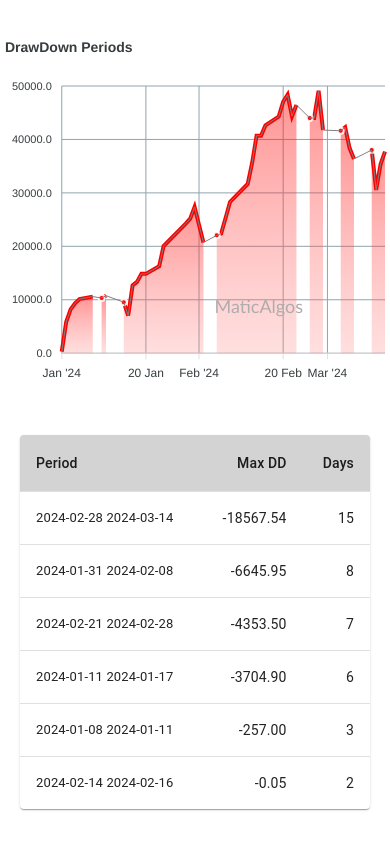
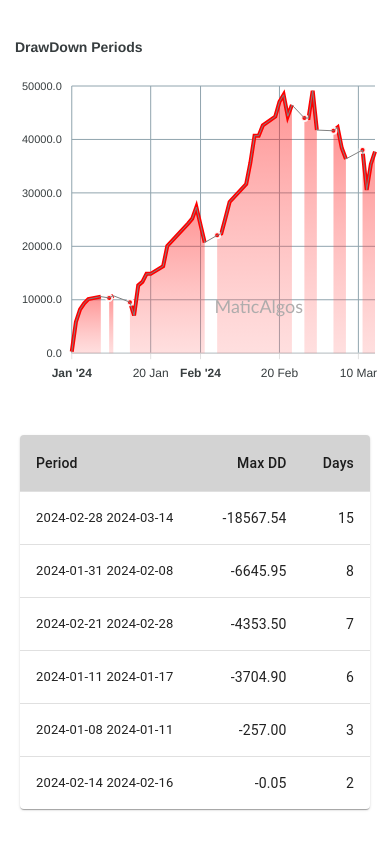
Before and after one commit to Ketan281/maticAlgos, a React (Create React App) app: page / in a window 390 px wide. Built offline with nearby package versions, Linux system fonts and the light colour scheme.

Commit message:
fixed layout for mobile

```diff
--- a/src/MixedCharts.js
+++ b/src/MixedCharts.js
@@ -150,7 +150,7 @@ const ApexChart = () => {
           series={series}
           type="area"
           height={!isMobile ? 450 : 350}
-          width={!isMobile ? 800 : 400}
+          width={!isMobile ? 800 : 380}
           className="my-custom-chart"
         />
       </div>
```
